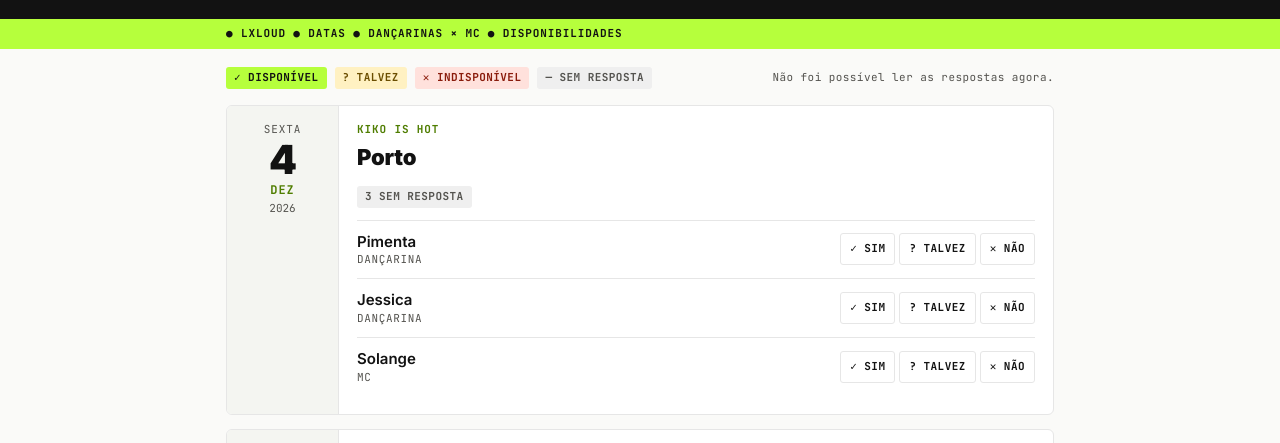
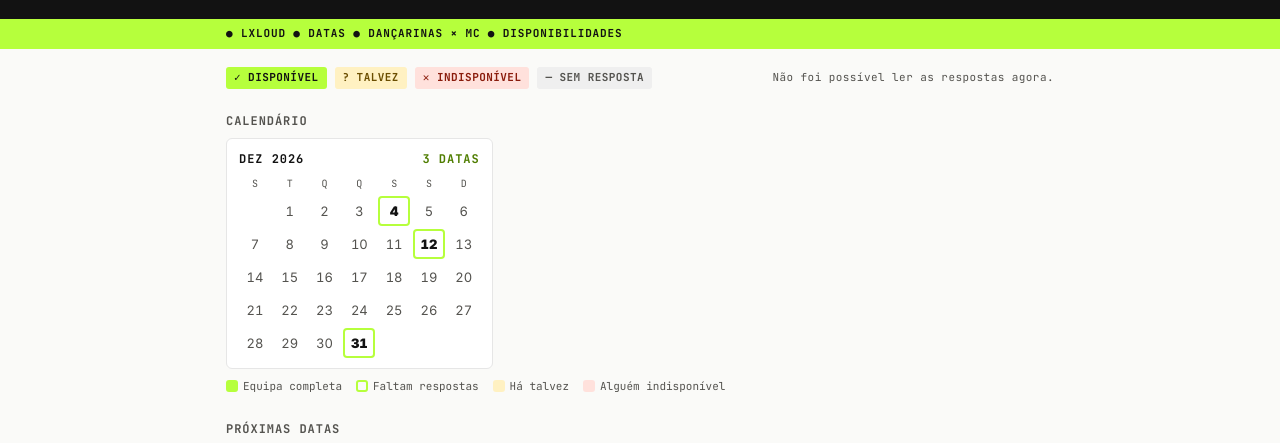
Before and after one commit to joaofjcardoso/lxloud-datas, a plain HTML site: page index.html in a window 1280 px wide. Shown: the part 194-637 px from the top of the page. Drawn offline with Linux system fonts and the light colour scheme; no server answers.

Commit message:
Atualizar datas 2026-11-17

```diff
--- a/index.html
+++ b/index.html
@@ -79,6 +79,28 @@ body { margin: 0; background: var(--bg); color: var(--fg); font-family: var(--sa
 .pick button:focus-visible { outline: 2px solid var(--accent); outline-offset: 2px; }
 .pick button:disabled { opacity: .5; cursor: progress; }
 
+/* calendar overview */
+.cal { display: grid; grid-template-columns: repeat(auto-fill, minmax(230px, 1fr)); gap: 14px; padding-block: 8px 6px; }
+.month { background: var(--card); border: 1px solid var(--hair); border-radius: 6px; padding: 12px 12px 10px; }
+.month h3 { margin: 0 0 8px; font-family: var(--mono); font-size: 12px; font-weight: 700; letter-spacing: .08em; text-transform: uppercase; display: flex; justify-content: space-between; }
+.month h3 span { color: var(--accent); }
+.grid7 { display: grid; grid-template-columns: repeat(7, 1fr); gap: 3px; text-align: center; font-variant-numeric: tabular-nums; }
+.grid7 .wd { font-family: var(--mono); font-size: 10px; color: var(--muted); padding-bottom: 2px; }
+.grid7 .d { font-size: 13px; line-height: 30px; border-radius: 4px; color: var(--muted); }
+.grid7 .d.past { opacity: .35; }
+.grid7 a.d { color: var(--ink); font-weight: 800; text-decoration: none; cursor: pointer; }
+.grid7 a.d:focus-visible { outline: 2px solid var(--accent); outline-offset: 1px; }
+.d.c-ok { background: var(--yes-bg); }
+.d.c-falta { background: transparent; box-shadow: inset 0 0 0 2px var(--lime); color: var(--fg) !important; }
+.d.c-nao { background: var(--no-bg); color: var(--no-fg) !important; }
+.d.c-talvez { background: var(--maybe-bg); color: var(--maybe-fg) !important; }
+.d.today { text-decoration: underline; text-underline-offset: 3px; }
+.callegend { display: flex; flex-wrap: wrap; gap: 6px 14px; font-family: var(--mono); font-size: 11px; color: var(--muted); padding-block: 4px 8px; }
+.callegend i { display: inline-block; width: 12px; height: 12px; border-radius: 3px; vertical-align: -2px; margin-right: 5px; }
+.card { scroll-margin-top: 16px; }
+.card.flash { outline: 2px solid var(--lime); outline-offset: 2px; }
+.sectitle { margin: 18px 0 0; font-family: var(--mono); font-size: 12px; font-weight: 700; letter-spacing: .08em; text-transform: uppercase; color: var(--muted); }
+
 .empty { border: 1px dashed var(--hair); border-radius: 6px; padding: 28px 20px; display: grid; gap: 8px; }
 .empty h2 { margin: 0; font-size: 18px; }
 .empty p { margin: 0; color: var(--muted); max-width: 60ch; }
@@ -117,6 +139,15 @@ details.past .card { opacity: .7; }
     </div>
     <span class="note" id="status"></span>
   </div>
+  <h2 class="sectitle">Calendário</h2>
+  <section class="cal" id="cal" aria-label="Calendário de datas"></section>
+  <div class="callegend">
+    <span><i style="background:var(--yes-bg)"></i>Equipa completa</span>
+    <span><i style="box-shadow:inset 0 0 0 2px var(--lime)"></i>Faltam respostas</span>
+    <span><i style="background:var(--maybe-bg)"></i>Há talvez</span>
+    <span><i style="background:var(--no-bg)"></i>Alguém indisponível</span>
+  </div>
+  <h2 class="sectitle">Próximas datas</h2>
   <section class="list" id="list" aria-live="polite"></section>
   <section id="pastWrap"></section>
   <footer class="contact" id="contact"></footer>
@@ -146,8 +177,66 @@ details.past .card { opacity: .7; }
 
   const dateLabel = (d) => { const [y,m,dd] = d.data.split("-").map(Number); return dd + " " + MON[m-1].toLowerCase() + " " + d.cidade; };
 
+  function crewOf(d) { return D.equipa.filter(p => !d.equipa || d.equipa.includes(p.id)); }
+  function dayState(d) {
+    const st = crewOf(d).map(p => estado(key(d.id, p.id)));
+    if (st.includes("nao")) return "nao";
+    if (st.includes("talvez")) return "talvez";
+    if (st.includes(null)) return "falta";
+    return "ok";
+  }
+  const ESTADO_DIA = { ok: "equipa completa", falta: "faltam respostas", talvez: "há talvez", nao: "alguém indisponível" };
+
+  function calendar(upcoming) {
+    const cal = $("#cal"); cal.replaceChildren();
+    if (!upcoming.length) { cal.hidden = true; return; }
+    cal.hidden = false;
+    const byDay = {};
+    upcoming.forEach(d => (byDay[d.data] ||= []).push(d));
+    const t = todayISO();
+    const [fy, fm] = upcoming[0].data.split("-").map(Number);
+    const [ly, lm] = upcoming[upcoming.length - 1].data.split("-").map(Number);
+    for (let y = fy, m = fm; y < ly || (y === ly && m <= lm); m === 12 ? (y++, m = 1) : m++) {
+      const box = el("div", "month");
+      const n = Object.keys(byDay).filter(k => k.startsWith(y + "-" + String(m).padStart(2, "0"))).length;
+      const h = el("h3"); h.append(MON[m-1] + " " + y); if (n) h.append(el("span", null, n + (n > 1 ? " datas" : " data")));
+      const g = el("div", "grid7");
+      ["S","T","Q","Q","S","S","D"].forEach(w => g.append(el("span", "wd", w)));
+      const first = (new Date(y, m-1, 1).getDay() + 6) % 7;
+      for (let i = 0; i < first; i++) g.append(el("span"));
+      const days = new Date(y, m, 0).getDate();
+      for (let dd = 1; dd <= days; dd++) {
+        const iso = y + "-" + String(m).padStart(2,"0") + "-" + String(dd).padStart(2,"0");
+        const evs = byDay[iso];
+        let cell;
+        if (evs) {
+          const order = ["nao","talvez","falta","ok"];
+          const s = evs.map(dayState).sort((a,b) => order.indexOf(a) - order.indexOf(b))[0];
+          cell = el("a", "d c-" + s, String(dd));
+          cell.href = "#d-" + evs[0].id;
+          cell.title = evs.map(e => e.cidade).join(", ") + " · " + ESTADO_DIA[s];
+          cell.setAttribute("aria-label", dd + " " + MON[m-1] + ": " + cell.title);
+          cell.addEventListener("click", (e) => {
+            e.preventDefault();
+            const target = document.getElementById("d-" + evs[0].id);
+            if (!target) return;
+            target.scrollIntoView({ behavior: matchMedia("(prefers-reduced-motion: reduce)").matches ? "auto" : "smooth", block: "start" });
+            target.classList.add("flash"); setTimeout(() => target.classList.remove("flash"), 1600);
+          });
+        } else {
+          cell = el("span", "d" + (iso < t ? " past" : ""), String(dd));
+        }
+        if (iso === t) cell.classList.add("today");
+        g.append(cell);
+      }
+      box.append(h, g);
+      cal.append(box);
+    }
+  }
+
   function card(d) {
     const c = el("article", "card");
+    c.id = "d-" + d.id;
     const [y, m, dd] = d.data.split("-").map(Number);
     const dt = new Date(y, m-1, dd);
     const w = el("div", "when");
@@ -246,6 +335,7 @@ details.past .card { opacity: .7; }
     const t = todayISO();
     const ds = [...D.datas].sort((a, b) => a.data.localeCompare(b.data));
     const next = ds.filter(d => d.data >= t), past = ds.filter(d => d.data < t).reverse();
+    calendar(next);
     const list = $("#list");
     if (next.length) list.replaceChildren(...next.map(card));
     else { const e = el("div", "empty"); e.append(el("h2", null, "Ainda não há datas confirmadas."), el("p", null, "Quando uma data fica fechada, aparece aqui com a cidade e a equipa.")); list.replaceChildren(e); }
```
